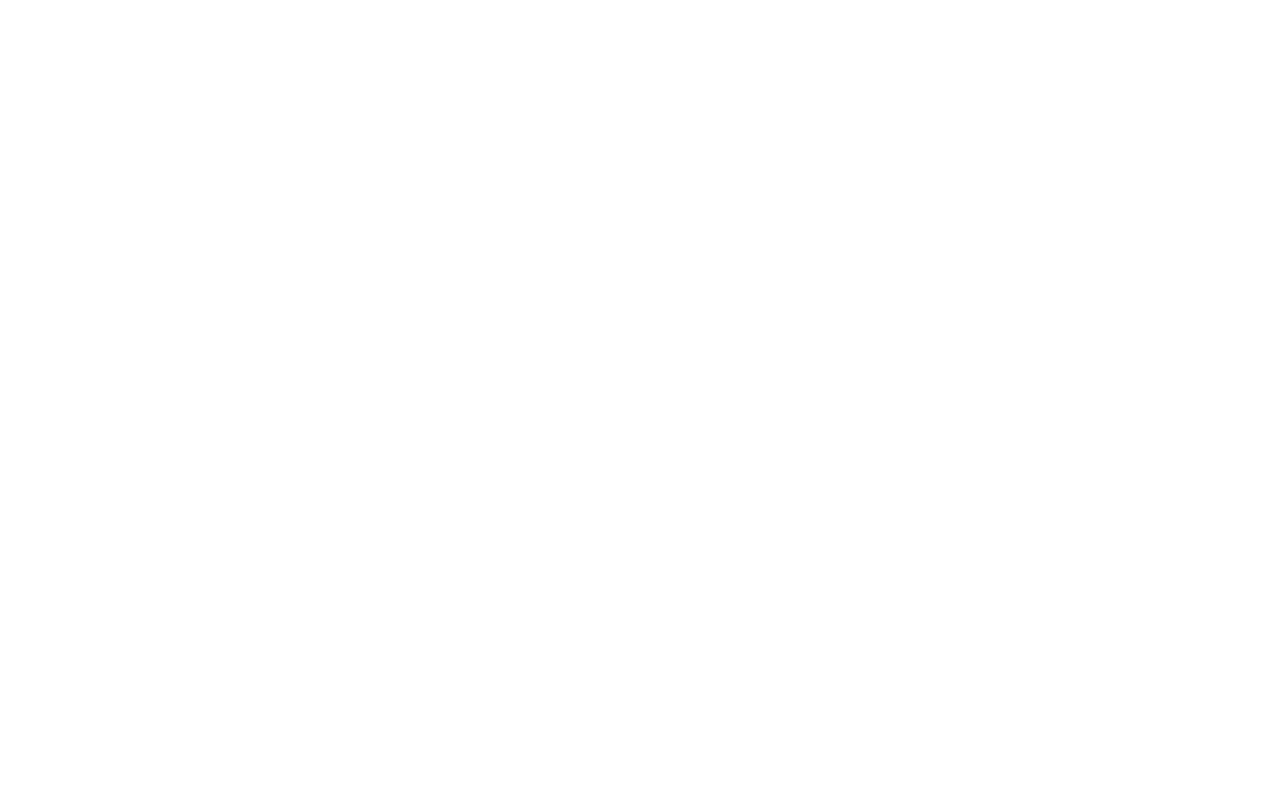
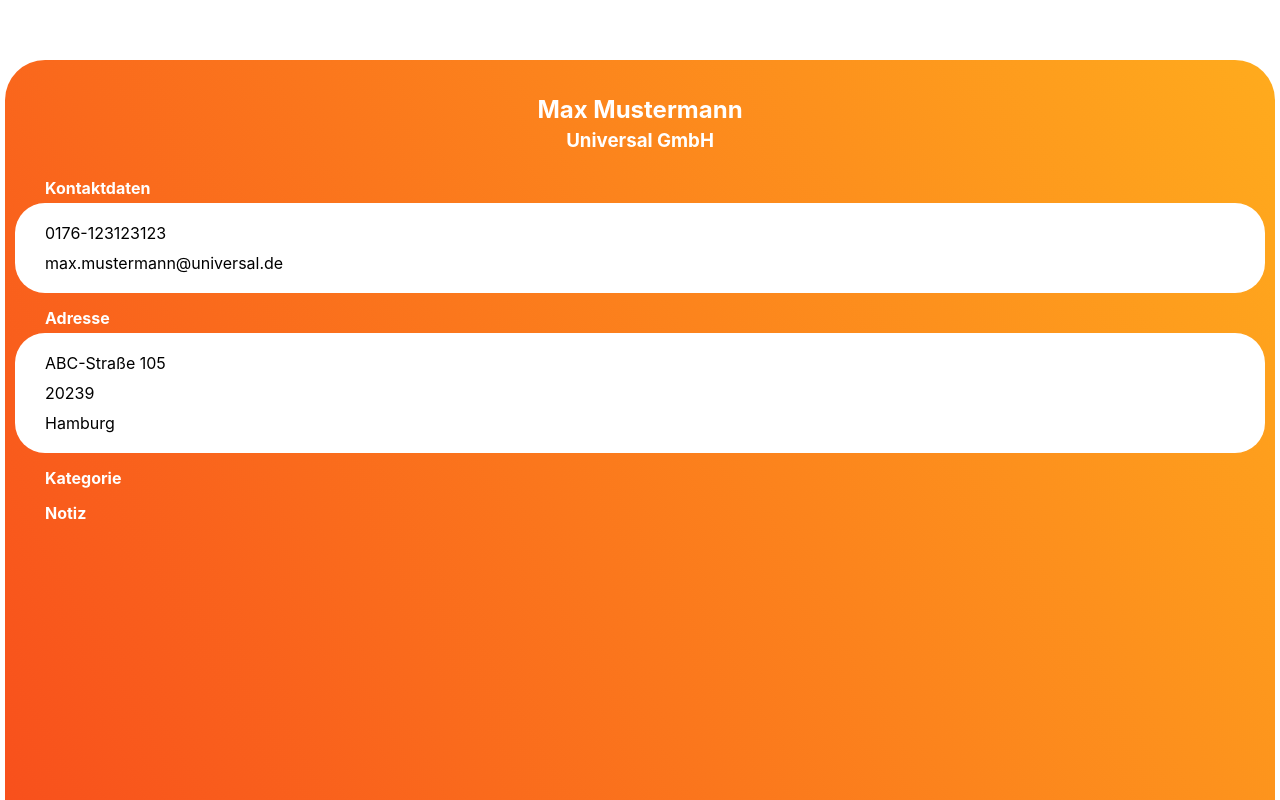
Before and after one commit to soerenstein/capstone-project, a React (Create React App) app: page /profile in a window 1280 px wide. Built offline with nearby package versions, Linux system fonts and the light colour scheme.

Commit message:
Add ContactProfile

```diff
--- a/package.json
+++ b/package.json
@@ -7,6 +7,7 @@
     "@testing-library/react": "^9.5.0",
     "@testing-library/user-event": "^7.2.1",
     "cypress": "^5.0.0",
+    "prop-types": "^15.7.2",
     "react": "^16.13.1",
     "react-dom": "^16.13.1",
     "react-router-dom": "^5.2.0",
--- a/src/App.js
+++ b/src/App.js
@@ -2,6 +2,7 @@
 import { BrowserRouter as Router, Switch, Route } from 'react-router-dom'
 import ContactList from './components/ContactList/ContactList'
 import CreateContact from './components/CreateContact/CreateContact'
+import ContactProfile from './components/ContactProfile/ContactProfile'
 
 export default function App() {
   const [contacts, setContacts] = useState([
@@ -20,6 +21,9 @@
         <Route path="/list">
           <ContactList contacts={contacts} />
         </Route>
+        <Route path="/profile">
+          <ContactProfile />
+        </Route>
       </Switch>
     </Router>
   )
--- /dev/null
+++ b/src/components/ContactProfile/ContactProfile.js
@@ -0,0 +1,6 @@
+import React from 'react'
+import ProfileContent from './ProfileContent'
+
+export default function ContactProfile({ contacts }) {
+  return <ProfileContent contacts={contacts} />
+}
--- /dev/null
+++ b/src/components/ContactProfile/ProfileContent.js
@@ -0,0 +1,117 @@
+import React, { useState } from 'react'
+import styled from 'styled-components/macro'
+
+const contacts = {
+  firstName: 'Max',
+  lastName: 'Mustermann',
+  company: 'Universal GmbH',
+  phone: '0176-123123123',
+  mail: 'max.mustermann@universal.de',
+  street: 'ABC-Straße 105',
+  zip: '20239',
+  city: 'Hamburg',
+  note: 'Wv Montag',
+  category: 'pot. Kunde',
+}
+
+export default function ContactProfile() {
+  const [isCategoryVisible, setIsCategoryVisible] = useState(false)
+  const [isNoteVisible, setIsNoteVisible] = useState(false)
+  return (
+    <ProfileWrapper>
+      <NameStyled>{contacts.firstName + ' ' + contacts.lastName}</NameStyled>
+      <CompanyStyled>{contacts.company}</CompanyStyled>
+      <DetailListStyled>
+        <DetailItemHeading>Kontaktdaten</DetailItemHeading>
+        <DetailItemContainer>
+          <DetailItemContent>{contacts.phone}</DetailItemContent>
+          <DetailItemContent>{contacts.mail}</DetailItemContent>
+        </DetailItemContainer>
+        <DetailItemHeading>Adresse</DetailItemHeading>
+        <DetailItemContainer>
+          <DetailItemContent>{contacts.street}</DetailItemContent>
+          <DetailItemContent>{contacts.zip}</DetailItemContent>
+          <DetailItemContent>{contacts.city}</DetailItemContent>
+        </DetailItemContainer>
+        <DetailItemHeading onClick={toggleCategory}>
+          Kategorie
+        </DetailItemHeading>
+        {isCategoryVisible ? (
+          <DetailItemContainer>
+            <DetailItemContent>{contacts.category}</DetailItemContent>
+          </DetailItemContainer>
+        ) : null}
+
+        <DetailItemHeading onClick={toggleNote}>Notiz</DetailItemHeading>
+        {isNoteVisible ? (
+          <DetailItemContainer>
+            <DetailItemContent>{contacts.note}</DetailItemContent>
+          </DetailItemContainer>
+        ) : null}
+      </DetailListStyled>
+    </ProfileWrapper>
+  )
+
+  function toggleCategory() {
+    setIsCategoryVisible(!isCategoryVisible)
+  }
+  function toggleNote() {
+    setIsNoteVisible(!isNoteVisible)
+  }
+}
+
+const ProfileWrapper = styled.div`
+  z-index: 100;
+  position: fixed;
+  bottom: 0;
+  left: 5px;
+  right: 5px;
+  margin: 0 auto;
+  padding: 10px;
+  background: rgb(255, 171, 29);
+  background: linear-gradient(
+    240deg,
+    rgba(255, 171, 29, 1) 0%,
+    rgba(248, 80, 28, 1) 100%
+  );
+  height: 90vh;
+  z-index: 100;
+  border-top-left-radius: 40px;
+  border-top-right-radius: 40px;
+`
+
+const NameStyled = styled.h2`
+  color: white;
+
+  text-align: center;
+  margin: 25px 0 5px 0;
+`
+
+const CompanyStyled = styled.h3`
+  color: white;
+
+  text-align: center;
+  margin: 5px 0;
+`
+
+const DetailListStyled = styled.ul`
+  list-style: none;
+  padding: 0;
+`
+
+const DetailItemContainer = styled.li`
+  background: white;
+  border-radius: 30px;
+  padding: 10px 0 10px 30px;
+`
+
+const DetailItemHeading = styled.h4`
+  color: white;
+  margin: 5px 0 5px 0;
+  padding-left: 30px;
+  padding-top: 10px;
+`
+
+const DetailItemContent = styled.p`
+  margin: 10px 0;
+`
```
Also changed, not shown: src/components/Design/CardWrapper/CardWrapper.js (added, +25 -0 lines), src/components/Design/SVG/ChevronDown.js (added, +17 -0 lines), src/components/img/chevron-down.svg (added), 1 other file (tests, documents, lock files or other folders).
